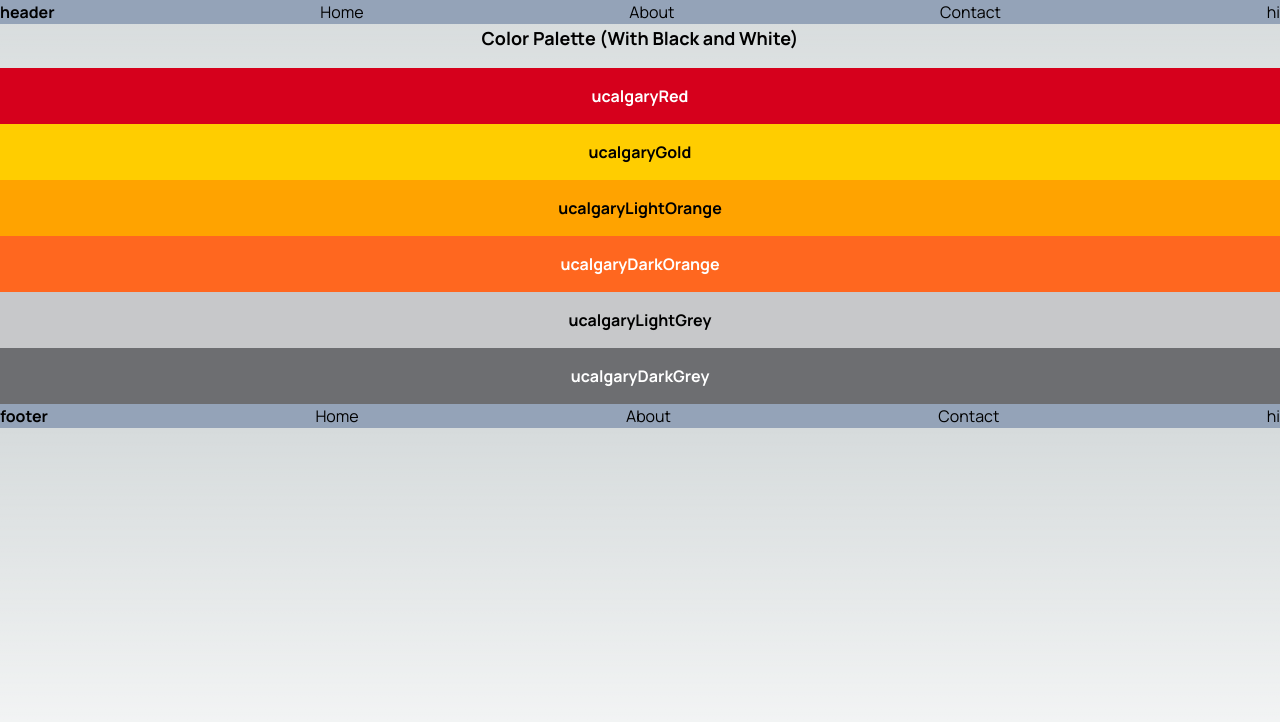
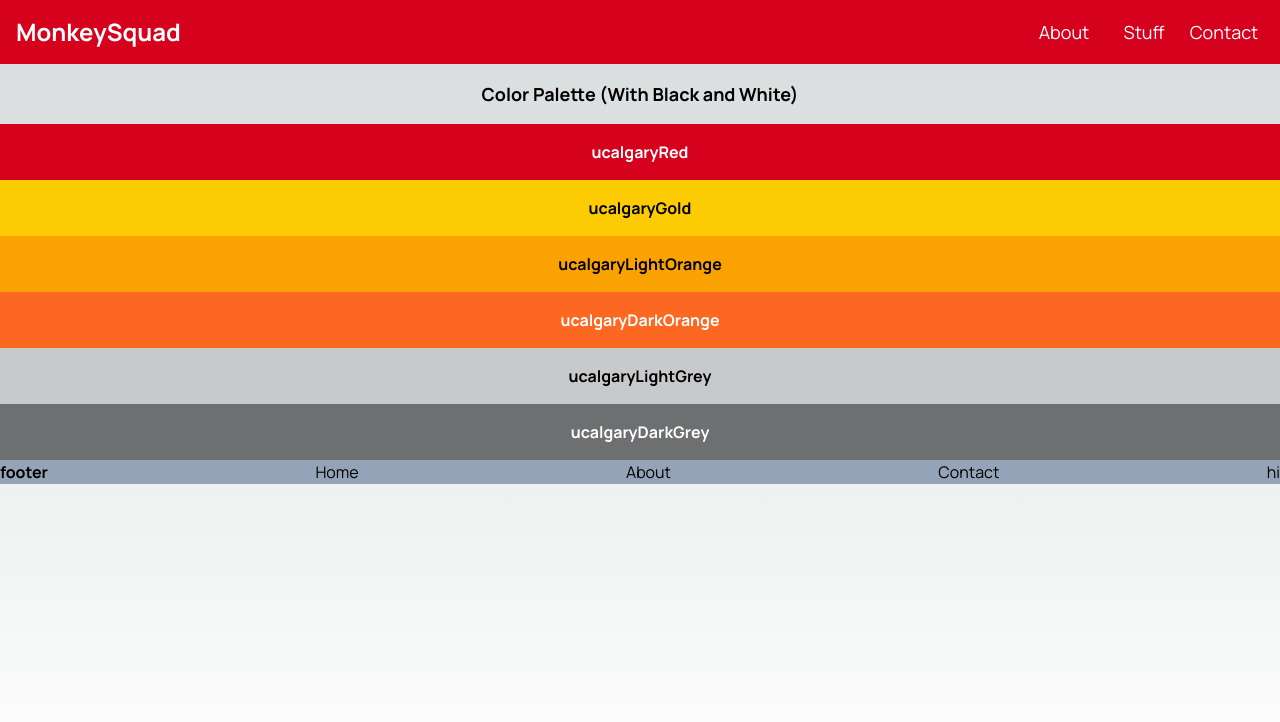
Before and after one commit to Jasmit22/ucalgaryFirstYear, a Next.js app: page / in a window 1280 px wide. Shown: the top 722 px of the page. Built offline with nearby package versions, Linux system fonts and the light colour scheme.

Commit message:
messing with navbar

```diff
--- a/src/app/components/Header.jsx
+++ b/src/app/components/Header.jsx
@@ -1,16 +1,40 @@
+import Link from "next/link";
 import React from "react";
-import Link from "next/link";
 
 export default function header() {
   return (
+    // No responsiveness yet, just messing around
+    // No idea why sticky isn't working
     <header>
-      <div className="flex justify-between bg-slate-400">
-        <h1 className="font-bold">header</h1>
-        <Link href="/">Home</Link>
-        <Link href="/about">About</Link>
-        <Link href="/contact">Contact</Link>
-        <h1>hi</h1>
-      </div>
+      <nav className="flex items-center justify-between bg-ucalgaryRed text-white py-4 px-4 sticky top-0 z-50 text-lg">
+        <Link href="/" className="text-2xl font-bold ">
+          <h1 className="hover:text-ucalgaryLightGrey transition-all duration-150 ease-linear">
+            MonkeySquad
+          </h1>
+        </Link>
+        <ul class="menu">
+          <li>
+            <Link href="/about">About</Link>
+          </li>
+          <li>
+            <a>Stuff</a>
+            <ul class="submenu bg-ucalgaryRed mt-2">
+              <li>
+                <Link href="/about">About</Link>
+              </li>
+              <li>
+                <Link href="/about">About</Link>
+              </li>
+              <li>
+                <Link href="/about">About</Link>
+              </li>
+            </ul>
+          </li>
+          <li>
+            <Link href="/contact">Contact</Link>
+          </li>
+        </ul>
+      </nav>
     </header>
   );
 }
--- a/src/app/globals.css
+++ b/src/app/globals.css
@@ -1,6 +1,14 @@
 @tailwind base;
 @tailwind components;
 @tailwind utilities;
+
+html,
+body {
+  /* width: 100%; */
+  height: 100%;
+  margin: 0px;
+  padding: 0px;
+}
 
 :root {
   --foreground-rgb: 0, 0, 0;
@@ -31,3 +39,103 @@
     text-wrap: balance;
   }
 }
+
+nav {
+  display: flex;
+  align-items: center;
+  justify-content: space-between;
+  padding: 10px 30px 0;
+}
+
+.menu {
+  margin: 0;
+  padding: 0;
+  display: flex;
+  justify-content: center;
+  align-items: middle;
+}
+
+.menu li {
+  display: inline-block;
+  width: 80px;
+  color: white;
+  transition: all 0.3s ease-in-out;
+}
+
+.menu li:hover .submenu {
+  height: 3rem;
+}
+
+.menu > li:hover > a {
+  color: white;
+}
+
+.menu > li:hover > a::before {
+  visibility: visible;
+  scale: 1 1;
+}
+
+.submenu {
+  overflow: hidden;
+  position: absolute;
+  left: 0;
+  display: flex;
+  align-items: stretch;
+  width: 100%;
+  height: 0;
+  justify-content: end;
+  box-sizing: border-box;
+  transition: height 0.3s ease-in-out;
+}
+
+.menu li .submenu a {
+  color: white;
+  opacity: 0;
+  transition: opacity 0.25s;
+}
+
+.menu > li:hover .submenu a {
+  opacity: 1;
+}
+
+.menu > li .submenu a:hover {
+  background: rgb(0 0 0 / 20%);
+}
+
+.menu > li a {
+  display: flex;
+  align-items: center;
+  justify-content: center;
+  padding: 0 7px;
+  text-decoration: none;
+  position: relative;
+  height: 100%;
+  transition: 0.3s;
+}
+
+.menu > li > a::before {
+  content: "";
+  position: absolute;
+  width: 100%;
+  height: 3px;
+  bottom: 3px;
+  left: 0px;
+  background-color: var(--color-primary);
+  transition: all 0.2s ease-in-out;
+  scale: 0 0;
+  visibility: hidden;
+}
+
+/* Just a sample gradient, can refine later */
+.gradient {
+  background: -webkit-linear-gradient(left, #ff8800, #e6cf00);
+  background: linear-gradient(to right, #ff8800, #e6cf00);
+  -webkit-background-clip: text;
+  background-clip: text;
+  -webkit-text-fill-color: transparent;
+}
+
+/* Don't get rid of this, very helpful for debugging */
+/* * {
+  border: red solid 1px;
+} */
--- a/src/app/layout.jsx
+++ b/src/app/layout.jsx
@@ -3,8 +3,8 @@
 import "./globals.css";
 
 // Components
-import Header from "./components/header";
-import Footer from "./components/footer";
+import Header from "./components/Header";
+import Footer from "./components/Footer";
 
 const manrope = Manrope({ subsets: ["latin"] });
 
--- a/src/app/page.jsx
+++ b/src/app/page.jsx
@@ -1,7 +1,7 @@
 export default function Home() {
   return (
     <main>
-      <div className="flex-col justify-center text-center">
+      <div className="flex-col justify-center text-center mt-4">
         <h3 className="font-bold text-lg mb-4">
           Color Palette (With Black and White)
         </h3>
--- a/tailwind.config.js
+++ b/tailwind.config.js
@@ -13,12 +13,12 @@
           "conic-gradient(from 180deg at 50% 50%, var(--tw-gradient-stops))",
       },
       colors: {
-        ucalgaryRed: "#d6001c",
-        ucalgaryGold: "#ffcd00",
-        ucalgaryLightOrange: "#ffa300",
-        ucalgaryDarkOrange: "#ff671f",
-        ucalgaryLightGrey: "#c7c8ca",
-        ucalgaryDarkGrey: "#6d6e71",
+        ucalgaryRed: "#D5011D",
+        ucalgaryGold: "#FCCB01",
+        ucalgaryLightOrange: "#FBA203",
+        ucalgaryDarkOrange: "#FC6721",
+        ucalgaryLightGrey: "#C8C9CB",
+        ucalgaryDarkGrey: "#6E6F71",
       },
       height: {
         128: "32rem",
```
